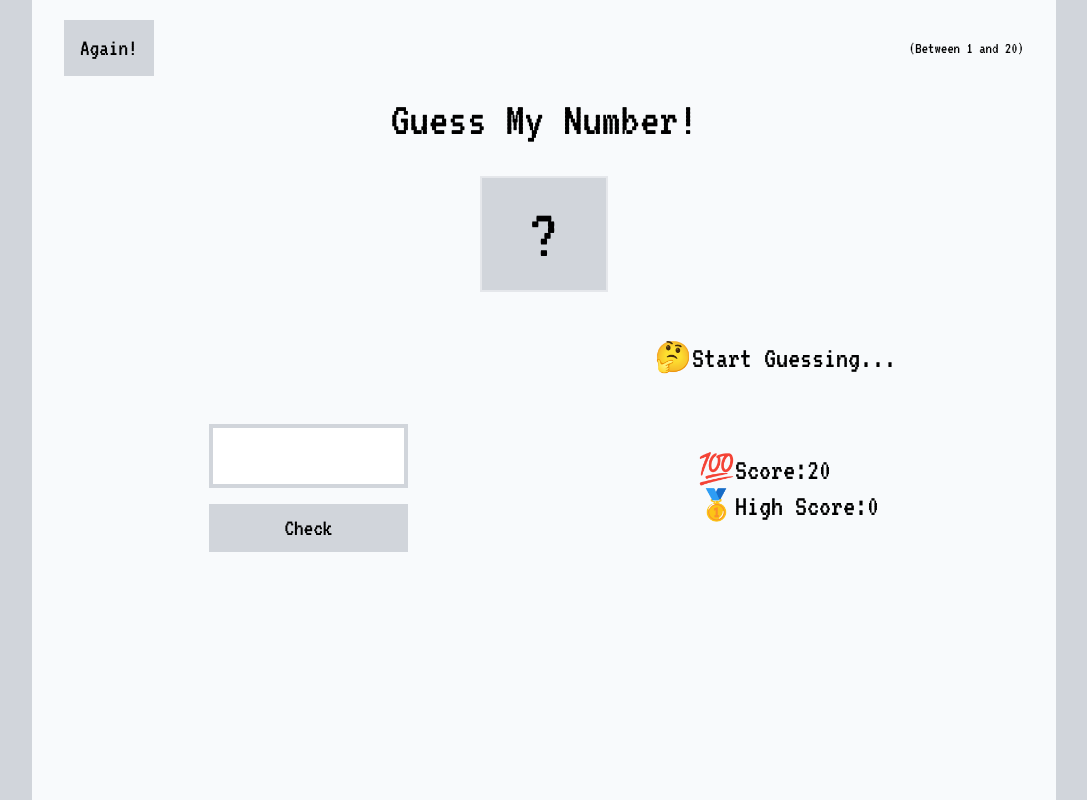
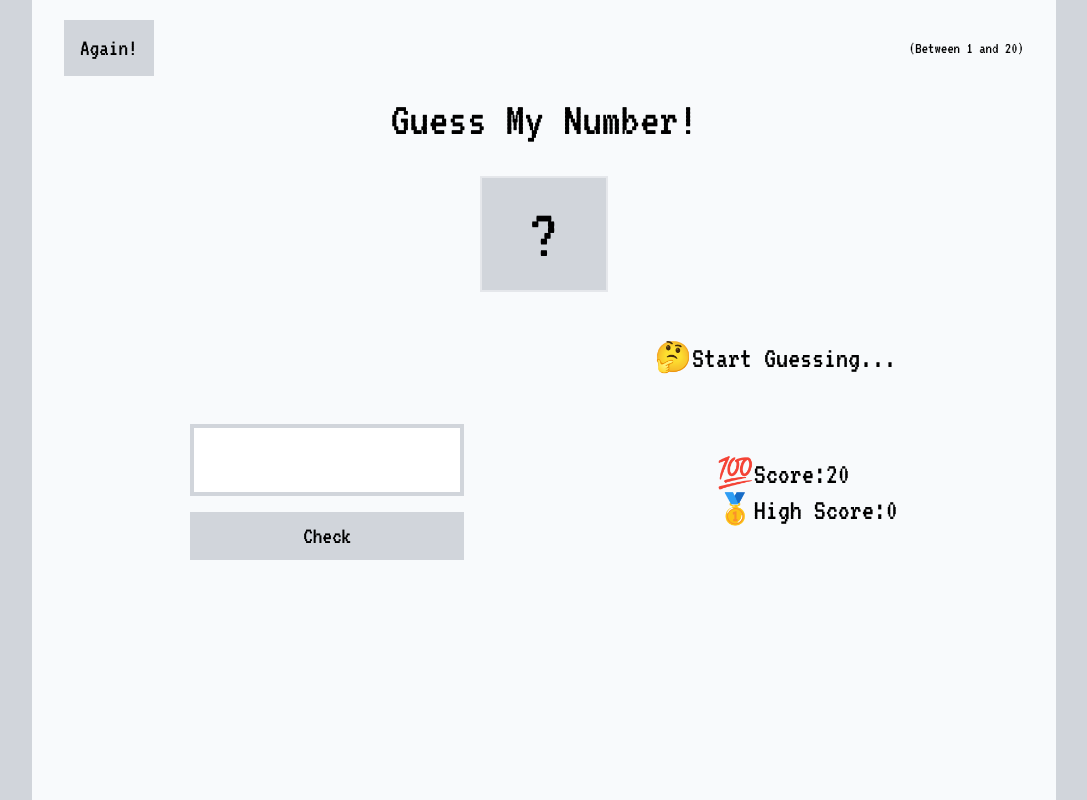
Before and after one commit to FinzyPHINZY/Game---Guess-My-Number, a plain HTML site: page index.html in a window 1280 px wide. Shown: the whole page, without its empty margins (96-1183 px from the left). Drawn offline with Linux system fonts and the light colour scheme.

Commit message:
linked main js to index.html

```diff
--- a/index.html
+++ b/index.html
@@ -32,7 +32,7 @@
       <div class="flex justify-around items-center mt-12">
         <div class="flex flex-col">
           <input
-            class="border-4 border-gray-300 text-center outline-none px-7 py-4"
+            class="border-4 border-gray-300 text-center outline-none text-2xl px-7 py-4"
           />
           <button class="text-black bg-gray-300 p-2 mt-4 text-2xl">
             Check
@@ -44,5 +44,7 @@
         </div>
       </div>
     </div>
+
+    <script src="main.js"></script>
   </body>
 </html>
```
